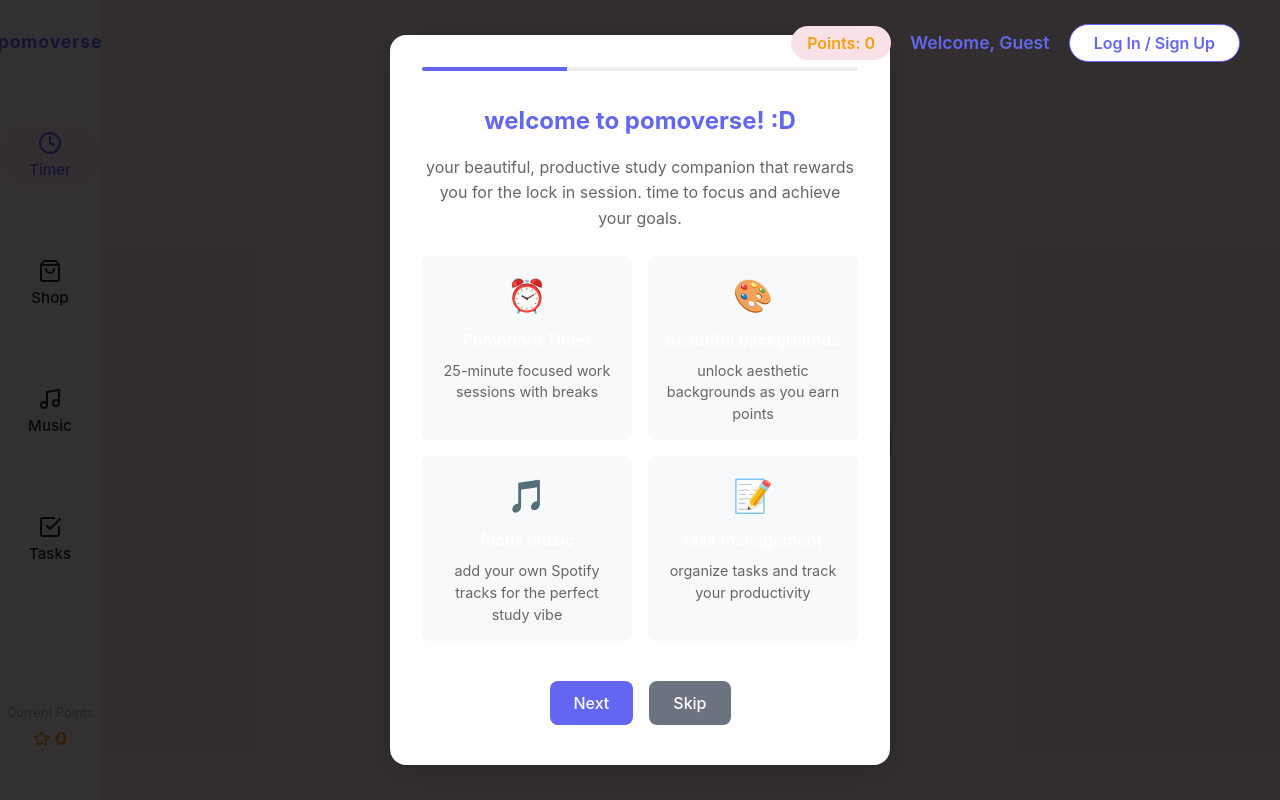
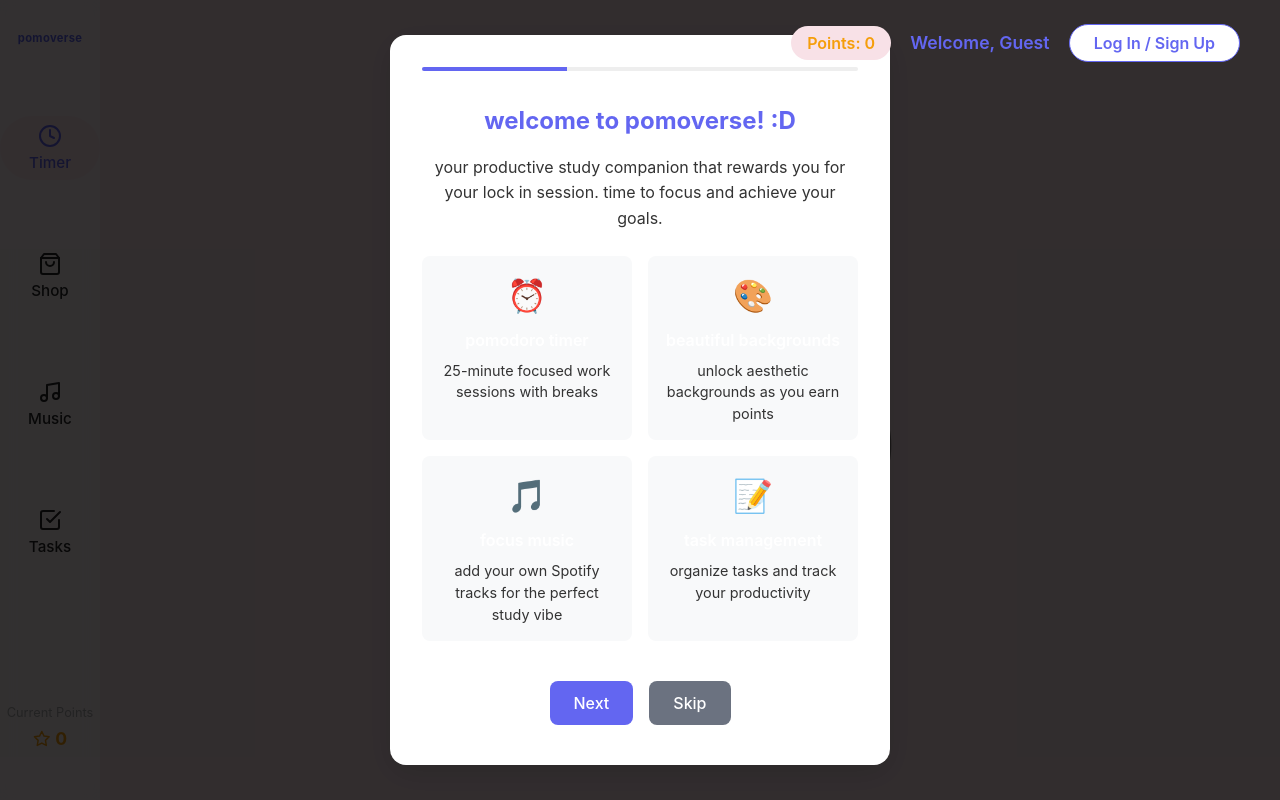
Before and after one commit to hal4h/pomodoro-site, a React (Vite) app: page / in a window 1280 px wide. Built offline with nearby package versions, Linux system fonts and the light colour scheme.

Commit message:
Fix text color visibility in OnboardingModal

```diff
--- a/index.html
+++ b/index.html
@@ -4,7 +4,7 @@
     <meta charset="UTF-8" />
     <link rel="icon" type="image/svg+xml" href="tomato.png" />
     <meta name="viewport" content="width=device-width, initial-scale=1.0" />
-    <title>Pomodoro</title>
+    <title>pomoverse</title>
   </head>
   <body>
     <div id="root"></div>
--- a/src/components/Onboarding/OnboardingModal.jsx
+++ b/src/components/Onboarding/OnboardingModal.jsx
@@ -35,7 +35,7 @@ const StepTitle = styled.h2`
 `;
 
 const StepDescription = styled.p`
-  color: #666;
+  color: #333;
   line-height: 1.6;
   margin-bottom: 1.5rem;
 `;
@@ -66,7 +66,7 @@ const FeatureCard = styled.div`
 
   .description {
     font-size: 0.9rem;
-    color: #666;
+    color: #333;
   }
 `;
 
@@ -124,12 +124,12 @@ const OnboardingModal = ({ onComplete }) => {
   const steps = [
     {
       title: "welcome to pomoverse! :D",
-      description: "your beautiful, productive study companion that rewards you for the lock in session. time to focus and achieve your goals.",
+      description: "your productive study companion that rewards you for your lock in session. time to focus and achieve your goals.",
       content: (
         <FeatureGrid>
           <FeatureCard>
             <div className="icon">⏰</div>
-            <div className="title">Pomodoro Timer</div>
+            <div className="title">pomodoro timer</div>
             <div className="description">25-minute focused work sessions with breaks</div>
           </FeatureCard>
           <FeatureCard>
--- a/src/components/Sidebar/Sidebar.jsx
+++ b/src/components/Sidebar/Sidebar.jsx
@@ -24,9 +24,9 @@ const SidebarContainer = styled.aside`
 const Logo = styled.div`
   margin-bottom: 2rem;
   h1 {
-    font-size: 1.1rem;
+    font-size: 0.7rem;
     font-weight: 700;
-    letter-spacing: 0.05em;
+    letter-spacing: 0.03em;
     color: #6366f1;
     background: none;
     -webkit-background-clip: unset;
```
